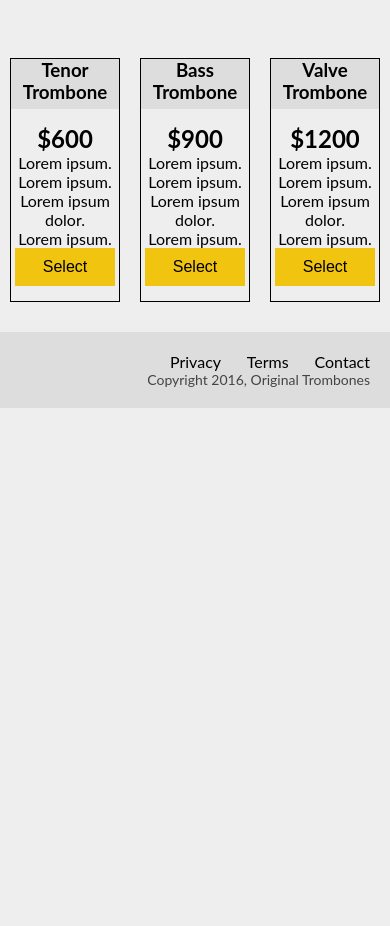
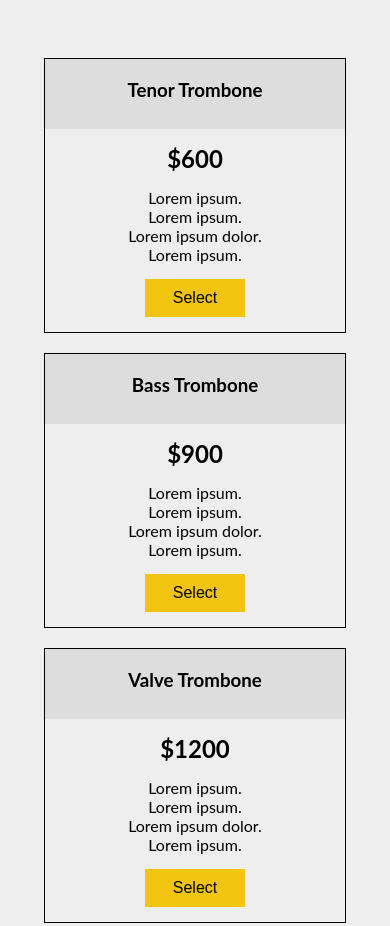
Before and after one commit to thanakritju/freecodecamp, a plain HTML site: page responsive-web/product-landing-page/index.html in a window 390 px wide. Shown: the part 1058-1984 px from the top of the page. Before the commit the page ends 1466 px from the top, so only its background shows below. Drawn offline with Linux system fonts and the light colour scheme.

Commit message:
finish styling

```diff
--- a/responsive-web/product-landing-page/styles.css
+++ b/responsive-web/product-landing-page/styles.css
@@ -129,14 +129,23 @@ i:hover {
     align-items: center;
     width: 30px;
     border: 1px solid black;
-    width: 300px;
+    max-width: 300px;
+    width: 100%;
     margin: 10px;
+}
+
+@media (max-width:700px) {
+    #pricing {
+        flex-direction: column;
+        align-items: center;
+    }
 }
 
 #pricing .product .level{
     background-color: #ddd;
     text-align: center;
     width: 100%;
+    padding-top: 20px;
     height: 50px;
 }
 
@@ -144,7 +153,8 @@ i:hover {
     margin-top: 15px;
 }
 
-li {
+#pricing .product ol {
+    margin: 15px;
     list-style: none;
     text-align: center;
 }
@@ -178,6 +188,7 @@ footer {
 
 footer ul{
     display: flex;
+    list-style: none;
     justify-content: space-between;
     width: 200px;
 }
```
